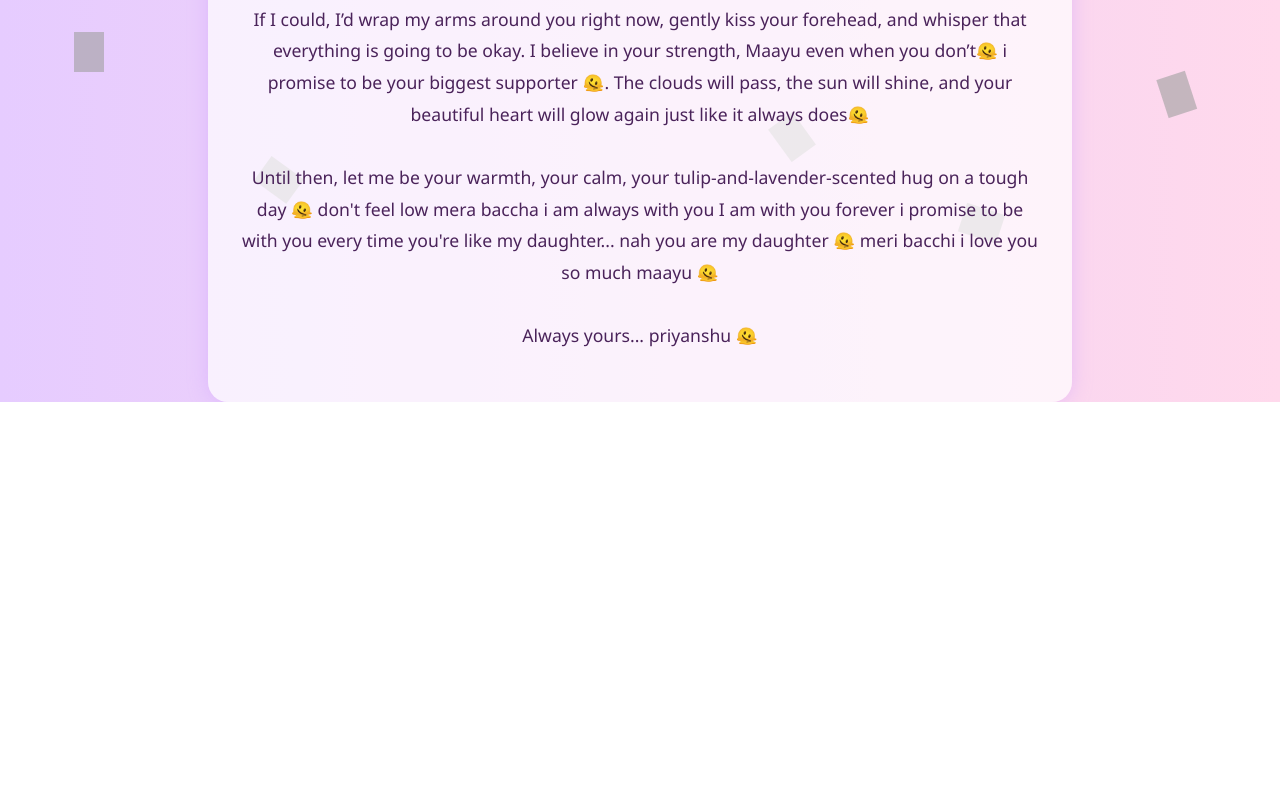
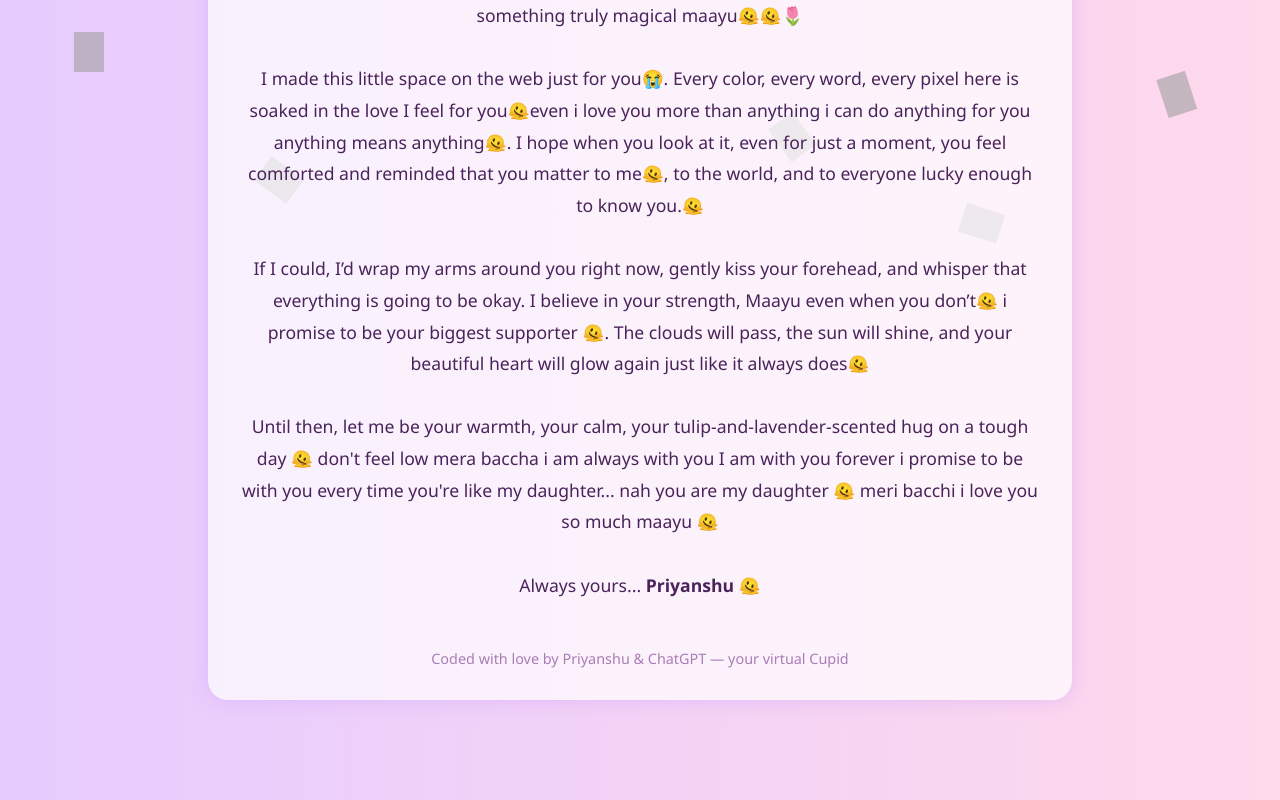
Before and after one commit to xox6rr/Maayu-priyanshu, a plain HTML site: page Index.html in a window 1280 px wide. Shown: the part 548-1348 px from the top of the page. Before the commit the page ends 950 px from the top, so only its background shows below. Drawn offline with Linux system fonts and the light colour scheme; grey boxes are pictures that could not be loaded.

Commit message:
Update Index.html

```diff
--- a/Index.html
+++ b/Index.html
@@ -11,23 +11,21 @@
       font-family: 'Segoe UI', sans-serif;
       background: linear-gradient(to right, #E6CCFF, #FFD9EC);
       color: #4A235A;
-      display: flex;
-      justify-content: center;
-      align-items: center;
-      height: 100vh;
       text-align: center;
-      overflow: hidden;
+      min-height: 100vh;
+      overflow-x: hidden;
     }
 
     .container {
       max-width: 800px;
+      margin: 100px auto;
       padding: 2rem;
       background: rgba(255, 255, 255, 0.7);
       border-radius: 20px;
       box-shadow: 0 0 20px rgba(200, 150, 255, 0.4);
       animation: fadeIn 2s ease-in-out;
+      position: relative;
       z-index: 2;
-      position: relative;
     }
 
     h1 {
@@ -47,7 +45,7 @@
     }
 
     .floating-flowers {
-      position: absolute;
+      position: fixed;
       top: 0;
       left: 0;
       width: 100%;
@@ -79,6 +77,12 @@
 
     audio {
       display: none;
+    }
+
+    footer {
+      margin-top: 3rem;
+      font-size: 0.9rem;
+      color: #A87CB5;
     }
   </style>
 </head>
@@ -114,8 +118,11 @@
       <br><br>
       Until then, let me be your warmth, your calm, your tulip-and-lavender-scented hug on a tough day 🫠 don't feel low mera baccha i am always with you I am with you forever i promise to be with you every time you're like my daughter... nah you are my daughter 🫠 meri bacchi i love you so much maayu 🫠
       <br><br>
-             Always yours... priyanshu 🫠
+      Always yours... <strong>Priyanshu</strong> 🫠
     </p>
+    <footer>
+      Coded with love by Priyanshu & ChatGPT — your virtual Cupid
+    </footer>
   </div>
 
 </body>
```
